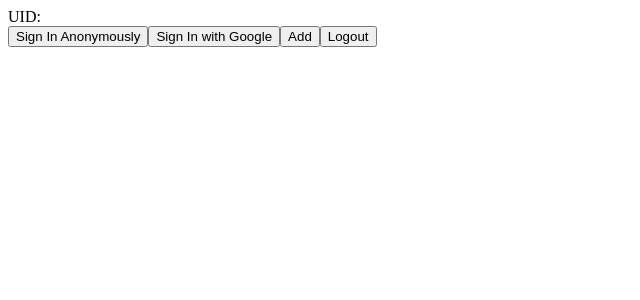
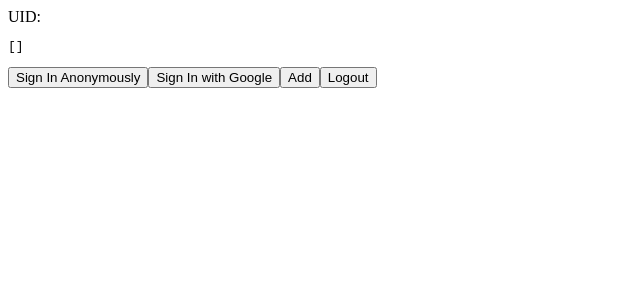
Before and after one commit to razbakov/vca-firebase, a Vue app: page / in a window 1280 px wide. Shown: the top 300 px of the page, without its empty margins (0-640 px from the left). Built offline with nearby package versions, Linux system fonts and the light colour scheme; no server answers.

Commit message:
install cleanup

```diff
--- a/App.vue
+++ b/App.vue
@@ -1,6 +1,6 @@
 <template>
   <div>UID: {{ uid }}</div>
-  <pre v-show="uid !== null">{{ accounts }}</pre>
+  <pre>{{ accounts }}</pre>
   <button @click="signInAnonymously">Sign In Anonymously</button>
   <button @click="signInWithGoogle">Sign In with Google</button>
   <button @click="createAccount({ name: 'Join' })">Add</button>
@@ -16,7 +16,7 @@ export default {
     const { docs: accounts } = useCollection('accounts')
     const { create: createAccount } = useDoc('accounts')
 
-       return {
+    return {
       signInWithGoogle,
       signInAnonymously,
       signOut,
--- a/main.js
+++ b/main.js
@@ -1,9 +1,8 @@
-//main.js
 import { createApp } from 'vue'
 import App from './App.vue'
-import { InitFirebasePlugin } from './src/index.js'
+import FirebasePlugin from './src/index.js'
 import firebaseConfig from './firebase.config.js'
 
 const app = createApp(App)
-app.use(InitFirebasePlugin, firebaseConfig)
+app.use(FirebasePlugin, firebaseConfig)
 app.mount('#app')
--- a/src/firebase.js
+++ b/src/firebase.js
@@ -1,5 +1,7 @@
 import { provide, inject } from 'vue'
-import firebase from 'firebase';
+import firebase from 'firebase/app'
+import 'firebase/firestore'
+import 'firebase/auth'
 
 const FirebaseSymbol = Symbol('Firebase')
 
@@ -51,6 +53,6 @@ export function getFirebase(options) {
 }
 
 export function provideFirebase(firebaseApp, app) {
-  const provideFn = app ? app.provide : provide;
+  const provideFn = app ? app.provide : provide
   provideFn(FirebaseSymbol, firebaseApp)
 }
--- a/src/index.js
+++ b/src/index.js
@@ -3,20 +3,13 @@ import { provideCollections, useCollection } from './collection.js'
 import { provideAuth, useAuth } from './auth.js'
 import useDoc from './doc.js'
 
-//Init Firebase Plugin
-const InitFirebasePlugin =  {
+export default {
   install: (app, options) => {
-      const firebaseApp = getFirebase(options)
-      provideFirebase(firebaseApp, app)
-      provideAuth(firebaseApp.firebase, app)
-      provideCollections(app)
-  }
+    const firebaseApp = getFirebase(options)
+    provideFirebase(firebaseApp, app)
+    provideAuth(firebaseApp.firebase, app)
+    provideCollections(app)
+  },
 }
 
-function initFirebase(config) {
-  InitFirebasePlugin.install(null, config)
-}
-
-
-
-export { initFirebase, useFirebase, useCollection, useAuth, useDoc, InitFirebasePlugin }
+export { useFirebase, useCollection, useAuth, useDoc }
```
Also changed, not shown: package.json (+4 -4 lines), 1 other file (tests, documents, lock files or other folders).
